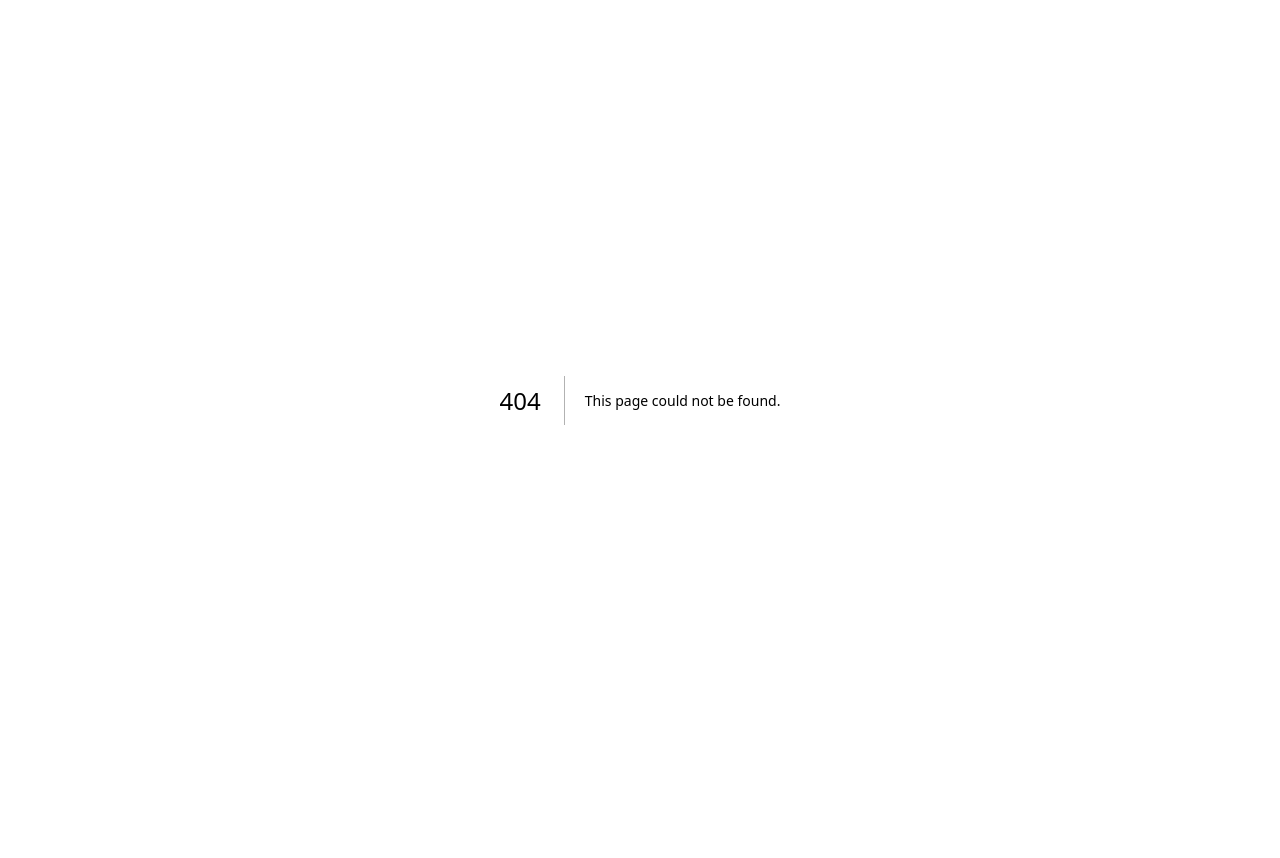
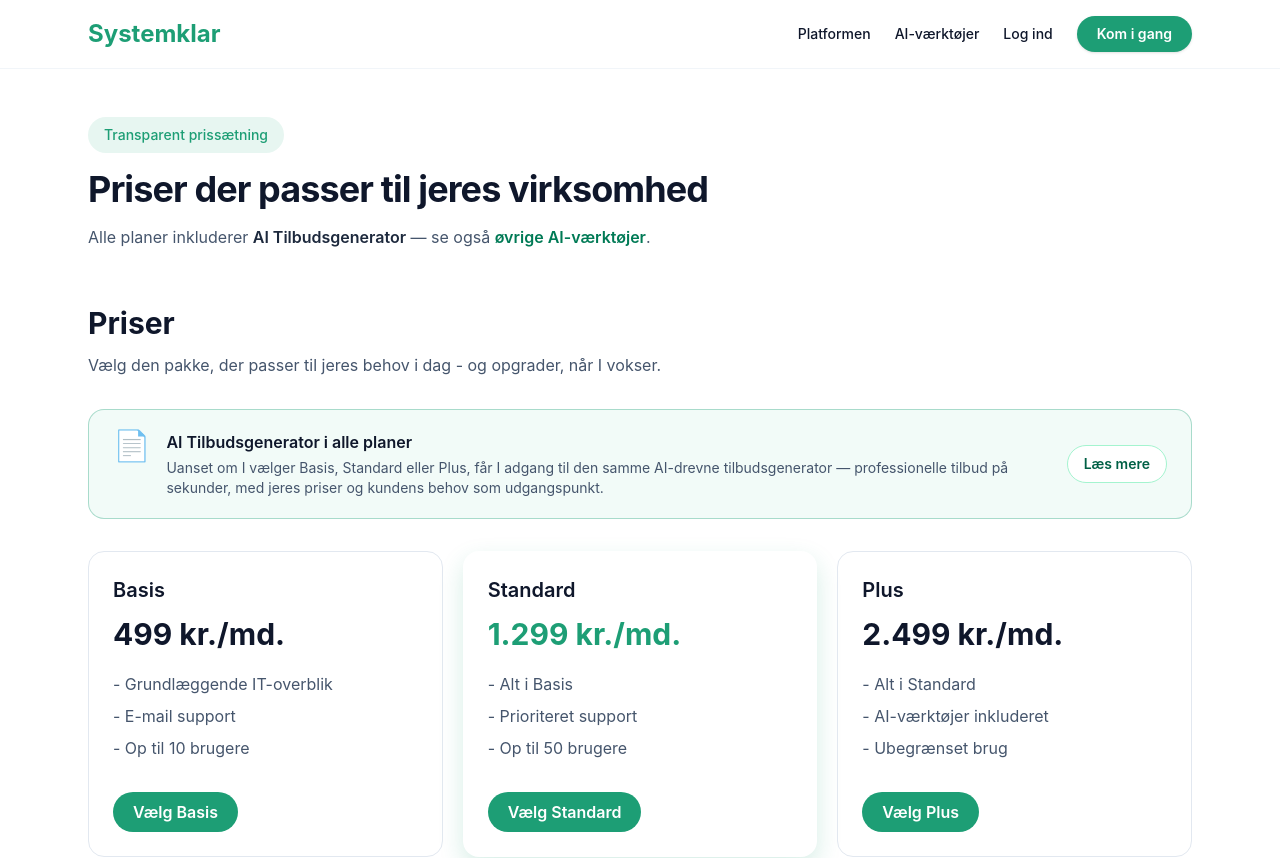
Before and after one commit to systemklar/systemklar, a Next.js app: page /priser in a window 1280 px wide. Before the commit this address had no page. Shown: the top 858 px of the page. Before the commit the page ends 800 px from the top, so only its background shows below. Built offline with nearby package versions, Linux system fonts and the light colour scheme.

Commit message:
Add AI quote generator to homepage and pricing

```diff
--- a/src/app/ai-vaerktoejer/page.tsx
+++ b/src/app/ai-vaerktoejer/page.tsx
@@ -38,22 +38,25 @@ export default function AiVaerktoejerPage() {
 
   const tools = [
     {
-      title: "AI-tilbudsgenerator",
-      plan: "Kun Plus-plan",
+      icon: "📄",
+      title: "AI Tilbudsgenerator",
+      badge: "Inkluderet i alle planer",
       description:
-        "Generer gennemarbejdede IT-tilbud med tydelige anbefalinger, prisniveau og næste skridt. Værktøjet hjælper med at spare tid i salgsprocessen og sikrer en mere ensartet kvalitet i kundedialogen.",
+        "Generer professionelle tilbud på sekunder. Indtast dine priser én gang, beskriv kundens behov, og lad AI'en skrive et skræddersyet tilbud klar til afsendelse.",
       accent: "#534AB7",
     },
     {
+      icon: "📊",
       title: "Månedlig IT-rapport",
-      plan: "Standard & Plus",
+      badge: "Standard & Plus",
       description:
         "Få en automatisk månedsrapport med indsigter om drift, hændelser, supportniveau og forbedringsmuligheder. Rapporten gør det lettere at følge udviklingen og træffe beslutninger på et oplyst grundlag.",
       accent: "#534AB7",
     },
     {
+      icon: "💬",
       title: "AI-assistent",
-      plan: "Standard & Plus",
+      badge: "Standard & Plus",
       description:
         "Stil spørgsmål om jeres IT-opsætning og få konkrete forslag til handling. Assistenten hjælper med hurtige afklaringer i hverdagen, så både ledelse og medarbejdere kan komme videre uden unødig ventetid.",
       accent: "#534AB7",
@@ -179,9 +182,9 @@ export default function AiVaerktoejerPage() {
             Intelligente IT-værktøjer inkluderet i din plan
           </h1>
           <p className="mt-6 max-w-3xl text-lg text-slate-600">
-            AI-funktionerne i Systemklar hjælper dig med at arbejde hurtigere og
-            mere struktureret. Nogle værktøjer er tilgængelige i alle planer,
-            mens andre er forbeholdt bestemte abonnementsniveauer.
+            AI-funktionerne i Systemklar hjælper dig med at arbejde hurtigere og mere struktureret.
+            <strong className="font-semibold text-slate-800"> AI Tilbudsgenerator</strong> er inkluderet i
+            alle abonnementer; øvrige værktøjer afhænger af plan.
           </p>
           <Link
             href="/"
@@ -195,14 +198,17 @@ export default function AiVaerktoejerPage() {
           <div className="grid gap-5 md:grid-cols-3">
             {tools.map((tool) => (
               <article key={tool.title} className="rounded-2xl border border-slate-200 p-7">
-                <h2 className="text-2xl font-semibold" style={{ color: tool.accent }}>
+                <span className="text-4xl leading-none" aria-hidden>
+                  {tool.icon}
+                </span>
+                <h2 className="mt-4 text-2xl font-semibold" style={{ color: tool.accent }}>
                   {tool.title}
                 </h2>
                 <p
                   className="mt-3 inline-block rounded-full px-3 py-1 text-sm font-semibold"
                   style={{ backgroundColor: "#EEEAFD", color: tool.accent }}
                 >
-                  {tool.plan}
+                  {tool.badge}
                 </p>
                 <p className="mt-4 leading-7 text-slate-600">{tool.description}</p>
               </article>
--- a/src/app/page.tsx
+++ b/src/app/page.tsx
@@ -2,6 +2,7 @@
 
 import Link from "next/link";
 import { useEffect, useRef, useState } from "react";
+import { PricingSection } from "@/components/marketing/PricingSection";
 
 export default function Home() {
   const [isMobileMenuOpen, setIsMobileMenuOpen] = useState(false);
@@ -26,9 +27,10 @@ export default function Home() {
 
   const aiTools = [
     {
-      title: "AI-tilbudsgenerator",
+      title: "AI Tilbudsgenerator",
       description:
-        "Generer professionelle IT-tilbud på minutter med klare anbefalinger.",
+        "Generer professionelle tilbud på sekunder — gem priser én gang, beskriv behovet, og lad AI skrive tilbuddet klar til afsendelse.",
+      includedAllPlans: true,
     },
     {
       title: "Månedlig IT-rapport",
@@ -39,29 +41,6 @@ export default function Home() {
       title: "AI-assistent",
       description:
         "Stil spørgsmål om jeres setup og få konkrete forslag med det samme.",
-    },
-  ];
-
-  const plans = [
-    {
-      name: "Basis",
-      price: "499 kr./md.",
-      features: [
-        "Grundlæggende IT-overblik",
-        "E-mail support",
-        "Op til 10 brugere",
-      ],
-    },
-    {
-      name: "Standard",
-      price: "1.299 kr./md.",
-      features: ["Alt i Basis", "Prioriteret support", "Op til 50 brugere"],
-      highlighted: true,
-    },
-    {
-      name: "Plus",
-      price: "2.499 kr./md.",
-      features: ["Alt i Standard", "AI-værktøjer inkluderet", "Ubegrænset brug"],
     },
   ];
 
@@ -271,6 +250,14 @@ export default function Home() {
                 className="group rounded-2xl border p-6 transition hover:-translate-y-0.5 hover:shadow-md"
                 style={{ borderColor: "#DCD8F6" }}
               >
+                {"includedAllPlans" in tool && tool.includedAllPlans ? (
+                  <p
+                    className="mb-3 inline-block rounded-full px-2.5 py-0.5 text-xs font-semibold"
+                    style={{ backgroundColor: "#EEEAFD", color: "#534AB7" }}
+                  >
+                    Inkluderet i alle planer
+                  </p>
+                ) : null}
                 <h3 className="text-xl font-semibold" style={{ color: "#534AB7" }}>
                   {tool.title}
                 </h3>
@@ -320,50 +307,7 @@ export default function Home() {
           </div>
         </section>
 
-        <section id="priser" className="mx-auto max-w-6xl px-6 py-14">
-          <h2 className="text-2xl font-bold md:text-3xl">Priser</h2>
-          <p className="mt-3 max-w-2xl text-slate-600">
-            Vælg den pakke, der passer til jeres behov i dag - og opgrader, når
-            I vokser.
-          </p>
-          <div className="mt-8 grid gap-5 md:grid-cols-3">
-            {plans.map((plan) => (
-              <article
-                key={plan.name}
-                className={`rounded-2xl border p-6 ${
-                  plan.highlighted
-                    ? "border-transparent shadow-md"
-                    : "border-slate-200"
-                }`}
-                style={
-                  plan.highlighted
-                    ? { boxShadow: "0 10px 24px rgba(29, 158, 117, 0.18)" }
-                    : undefined
-                }
-              >
-                <h3 className="text-xl font-semibold">{plan.name}</h3>
-                <p
-                  className="mt-3 text-3xl font-bold"
-                  style={plan.highlighted ? { color: "#1D9E75" } : undefined}
-                >
-                  {plan.price}
-                </p>
-                <ul className="mt-5 space-y-2 text-slate-600">
-                  {plan.features.map((feature) => (
-                    <li key={feature}>- {feature}</li>
-                  ))}
-                </ul>
-                <a
-                  href="#cta"
-                  className="mt-8 inline-block rounded-full px-5 py-2 font-semibold text-white transition hover:opacity-90"
-                  style={{ backgroundColor: "#1D9E75" }}
-                >
-                  Vælg {plan.name}
-                </a>
-              </article>
-            ))}
-          </div>
-        </section>
+        <PricingSection />
 
         <section id="cta" className="mx-auto max-w-6xl px-6 pb-20 pt-8">
           <div
--- /dev/null
+++ b/src/app/priser/page.tsx
@@ -0,0 +1,61 @@
+import Link from "next/link";
+import { PricingSection } from "@/components/marketing/PricingSection";
+
+export default function PriserPage() {
+  return (
+    <div className="min-h-screen bg-white text-slate-900">
+      <header className="sticky top-0 z-10 border-b border-slate-100 bg-white/95 backdrop-blur">
+        <div className="mx-auto flex w-full max-w-6xl items-center justify-between px-6 py-4">
+          <Link href="/" className="text-2xl font-bold" style={{ color: "#1D9E75" }}>
+            Systemklar
+          </Link>
+          <nav className="flex flex-wrap items-center justify-end gap-x-6 gap-y-2 text-sm font-medium">
+            <Link href="/platformen" className="transition hover:text-slate-600">
+              Platformen
+            </Link>
+            <Link href="/ai-vaerktoejer" className="transition hover:text-slate-600">
+              AI-værktøjer
+            </Link>
+            <Link href="/login" className="transition hover:text-slate-600">
+              Log ind
+            </Link>
+            <Link
+              href="/#cta"
+              className="rounded-full px-5 py-2 text-sm font-semibold text-white shadow-sm transition hover:opacity-90"
+              style={{ backgroundColor: "#1D9E75" }}
+            >
+              Kom i gang
+            </Link>
+          </nav>
+        </div>
+      </header>
+
+      <main className="pb-12 pt-4">
+        <div className="mx-auto max-w-6xl px-6 pt-8">
+          <p
+            className="inline-block rounded-full px-4 py-2 text-sm font-medium"
+            style={{ backgroundColor: "#E7F6F1", color: "#1D9E75" }}
+          >
+            Transparent prissætning
+          </p>
+          <h1 className="mt-4 max-w-3xl text-3xl font-bold tracking-tight md:text-4xl">
+            Priser der passer til jeres virksomhed
+          </h1>
+          <p className="mt-4 max-w-2xl text-slate-600">
+            Alle planer inkluderer <strong className="font-semibold text-slate-800">AI Tilbudsgenerator</strong>{" "}
+            — se også{" "}
+            <Link href="/ai-vaerktoejer" className="font-semibold text-emerald-700 underline-offset-2 hover:underline">
+              øvrige AI-værktøjer
+            </Link>
+            .
+          </p>
+        </div>
+        <PricingSection sectionId="priser" ctaHref="/#cta" />
+      </main>
+
+      <footer className="border-t border-slate-100 px-6 py-8 text-center text-sm text-slate-500">
+        © {new Date().getFullYear()} Systemklar. Alle rettigheder forbeholdes.
+      </footer>
+    </div>
+  );
+}
--- /dev/null
+++ b/src/components/marketing/PricingSection.tsx
@@ -0,0 +1,100 @@
+import Link from "next/link";
+
+const plans = [
+  {
+    name: "Basis",
+    price: "499 kr./md.",
+    features: ["Grundlæggende IT-overblik", "E-mail support", "Op til 10 brugere"],
+  },
+  {
+    name: "Standard",
+    price: "1.299 kr./md.",
+    features: ["Alt i Basis", "Prioriteret support", "Op til 50 brugere"],
+    highlighted: true,
+  },
+  {
+    name: "Plus",
+    price: "2.499 kr./md.",
+    features: ["Alt i Standard", "AI-værktøjer inkluderet", "Ubegrænset brug"],
+  },
+];
+
+type PricingSectionProps = {
+  /** HTML id for anchor links (forsiden bruger #priser). */
+  sectionId?: string;
+  /** Link til CTA (på /priser peger knapper til forsiden). */
+  ctaHref?: string;
+};
+
+export function PricingSection({ sectionId = "priser", ctaHref = "#cta" }: PricingSectionProps) {
+  return (
+    <section id={sectionId} className="mx-auto max-w-6xl px-6 py-14">
+      <h2 className="text-2xl font-bold md:text-3xl">Priser</h2>
+      <p className="mt-3 max-w-2xl text-slate-600">
+        Vælg den pakke, der passer til jeres behov i dag - og opgrader, når I vokser.
+      </p>
+
+      <div
+        className="mt-8 flex flex-col gap-4 rounded-2xl border px-6 py-5 md:flex-row md:items-center md:justify-between"
+        style={{
+          borderColor: "rgba(29, 158, 117, 0.35)",
+          backgroundColor: "#F2FBF8",
+        }}
+      >
+        <div className="flex flex-col gap-2 sm:flex-row sm:items-start sm:gap-4">
+          <span className="text-3xl leading-none" aria-hidden>
+            📄
+          </span>
+          <div>
+            <p className="font-semibold text-slate-900">AI Tilbudsgenerator i alle planer</p>
+            <p className="mt-1 text-sm text-slate-600">
+              Uanset om I vælger Basis, Standard eller Plus, får I adgang til den samme AI-drevne
+              tilbudsgenerator — professionelle tilbud på sekunder, med jeres priser og kundens behov
+              som udgangspunkt.
+            </p>
+          </div>
+        </div>
+        <Link
+          href="/ai-vaerktoejer"
+          className="shrink-0 self-start rounded-full border border-emerald-200 bg-white px-4 py-2 text-sm font-semibold text-emerald-800 transition hover:bg-emerald-50 sm:self-center"
+        >
+          Læs mere
+        </Link>
+      </div>
+
+      <div className="mt-8 grid gap-5 md:grid-cols-3">
+        {plans.map((plan) => (
+          <article
+            key={plan.name}
+            className={`rounded-2xl border p-6 ${
+              plan.highlighted ? "border-transparent shadow-md" : "border-slate-200"
+            }`}
+            style={
+              plan.highlighted ? { boxShadow: "0 10px 24px rgba(29, 158, 117, 0.18)" } : undefined
+            }
+          >
+            <h3 className="text-xl font-semibold">{plan.name}</h3>
+            <p
+              className="mt-3 text-3xl font-bold"
+              style={plan.highlighted ? { color: "#1D9E75" } : undefined}
+            >
+              {plan.price}
+            </p>
+            <ul className="mt-5 space-y-2 text-slate-600">
+              {plan.features.map((feature) => (
+                <li key={feature}>- {feature}</li>
+              ))}
+            </ul>
+            <a
+              href={ctaHref}
+              className="mt-8 inline-block rounded-full px-5 py-2 font-semibold text-white transition hover:opacity-90"
+              style={{ backgroundColor: "#1D9E75" }}
+            >
+              Vælg {plan.name}
+            </a>
+          </article>
+        ))}
+      </div>
+    </section>
+  );
+}
```
